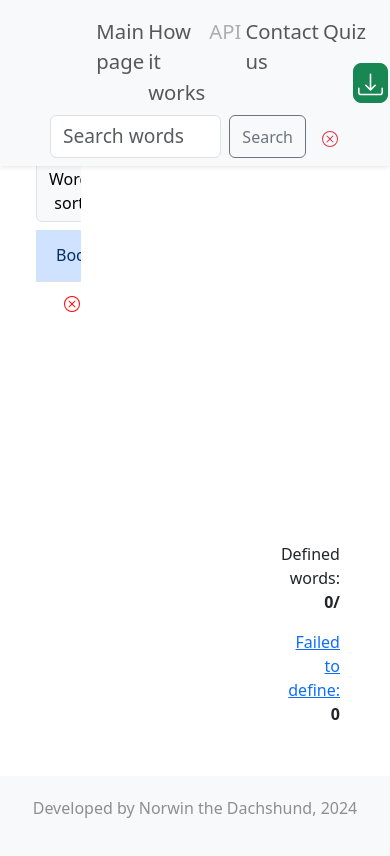
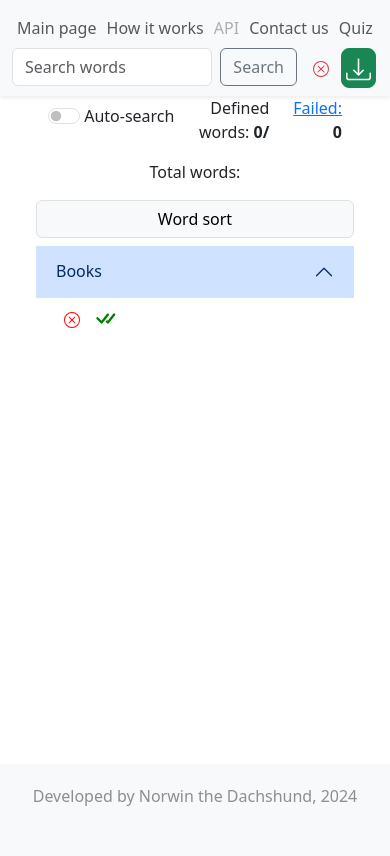
Before and after one commit to Tititun/vocbuilder, a Django app: template vocab/templates/vocab/data_table.html in a window 390 px wide. After the commit the page ends 806 px from the top, so only its background shows below. Run offline with Django 5.2, Linux system fonts and the light colour scheme; the template is opened without the code that fills it, so the values that code supplies are empty; parts of the project's set-up code (start-up, migrations or seed data) failed here and were passed over; some libraries are stand-ins or nearby versions.

Commit message:
mobile design improvement

```diff
--- a/vocab/static/vocab/css/vocab.css
+++ b/vocab/static/vocab/css/vocab.css
@@ -188,6 +188,10 @@
     transform: scale(1.25);
 }
 
+.first_col {
+    width: 17%
+}
+
 .mid_col {
     width: 72%
 }
@@ -218,10 +222,52 @@
 }
 
 @media (width <= 1000px) {
+
+        .col_main_first {
+        width: 0%;
+    }
+    .col_main_second {
+        width: 100%
+    }
+    .col_main_third {
+        padding-top: 20px;
+        width: 100%
+    }
+
+    .main_body {
+        flex-direction: column;
+    }
+
+    .first_col, .mid_col {
+        padding-top: 0 !important;
+        width: 100% !important;
+    }
+    .right_col {
+        width: 100% !important;
+    }
+    #tools {
+        flex-direction: row !important;
+        height: auto !important;
+        width: 100% !important;
+    }
+
+    .progress_counter {
+        margin-bottom: 0;
+        align-self: center;
+        margin-top: 0 !important;
+    }
+    .progress_counter:last-child {
+        margin-left: 1.5em;
+    }
+
     #quiz_modal .card {
         width: 100%;
         margin-bottom: 1.5rem;
     }
+    #quiz_modal .modal-body {
+        flex-direction: column;
+    }
+
     .word_card {
         width: 99%;
     }
@@ -229,60 +275,62 @@
         width: 65%
     }
     .right_col {
-        width: 16%
+        width: 16%;
+        order: 0 !important;
     }
     .hide_on_shrink {
         display: none;
     }
-    nav {
-        font-size: calc(1.05rem + .9vw)
+
+    .word_card_container {
+        flex-direction: column;
     }
-    nav ul {
-        width: 55%;
+
+    .progress_counter:last-child {
+        margin-bottom: 0;
     }
-    #search_field {
-        font-size: 1.2rem;
-    }
-    #search {
-        margin-left: 10px;
-    }
-    #dropzone-main {
-        width: 300px;
-        height: 300px;
-    }
+
+
     #example_image {
        width: 100px;
         height: 100px;
     }
-    .col_main_third {
-        width: 100%;
-        padding-left: 25%;
-        padding-right: 25%;
-        font-size: calc(1.0rem + .9vw)
+
+    .note_text {
+        width: 100% !important;
     }
-    #example_image_container p, .dz-button {
-        font-size: 1.8rem;
-    }
-    #search {
-        width: 300px;
-    }
-    .dz-button {
-        font-size: 1.8rem !important;
-        font-weight: 800 !important;
-    }
+
     #export_button {
         margin-right: 2px !important;
+        position: static !important;
     }
     #btn-back-to-top {
         bottom: 60px;
         left: 20px;
+        opacity: 50%;
     }
-    #tools {
-        height: 92vh !important;
+
+    .nav_container:first-child {
+        margin-top: 1em;
+    }
+
+    .nav_holder {
+        justify-content: normal !important;
+        flex-direction: column !important;
+        align-content: space-between;
     }
     .nav-item {
-        margin-left: 2px;
-        margin-right: 2px;
+        margin-left: 5px;
+        margin-right: 5px;
+    }
+    ul.navbar-nav {
+        width: 100%;
+    }
+    #search {
+        margin-left: 0;
+    }
+    #feedback_form {
+        width: 100% !important;
     }
 }
 
--- a/vocab/static/vocab/js/dropbox-main.js
+++ b/vocab/static/vocab/js/dropbox-main.js
@@ -16,12 +16,6 @@ Dropzone.options.dropzoneMain = {
    }
  };
 
-drag_example.addEventListener('dragend', e => {
-    let b = drag_target.getBoundingClientRect(); // boundaries
-    if (e.x >= b.left && e.x <= b.right && e.y >= b.top && e.y <= b.bottom) {
-        drag_target.requestSubmit();
-    }
-});
 
 //function send_db(db, example=false) {
 //    const csrftoken = Cookies.get('csrftoken');
--- a/vocab/templates/vocab/about.html
+++ b/vocab/templates/vocab/about.html
@@ -8,10 +8,10 @@ How it works
 {% block content %}
 
 <div class="container-fluid text-center d-flex">
-    <div class="col-3">
+    <div class="col-md-1 col-lg-3">
     </div>
 
-    <div class="col-6 pt-5 mt-5 d-flex flex-column align-items-center">
+    <div class="col-md-10 col-lg-6 pt-5 mt-5 d-flex flex-column align-items-center">
         <h3>Welcome to vocab cards!</h3>
         <p class="fst-italic w-50">Note: we are currently working only with English words.
             If you are interested in other languages, please send your suggestions <a href="{% url 'vocab:contact' %}">here</a>.</p>
@@ -68,7 +68,7 @@ How it works
 
     </div>
 
-    <div class="col-3">
+    <div class="col-md-1 col-lg-3">
     </div>
 </div>
 
--- a/vocab/templates/vocab/base.html
+++ b/vocab/templates/vocab/base.html
@@ -5,6 +5,7 @@
 <head>
     <meta charset="UTF-8">
     <meta name="description" content="Export your kindle vocabulary builder words. Generate word cards for learning. Export words as files." />
+    <meta name="viewport" content="width=device-width, initial-scale=1">
     <link rel="stylesheet" href="{% static 'vocab/css/bootstrap.min.css' %}">
     <link rel="stylesheet" href="{% static 'vocab/css/dropzone.min.css' %}" type="text/css" />
     <link rel="stylesheet" href="{% static 'vocab/css/vocab.css' %}">
@@ -27,7 +28,7 @@
 <div id="main_container" class="vh-100 d-flex flex-column">
 <div class="container-fluid">
     <nav class="shadow-sm navbar navbar-expand-lg navbar-light bg-light fixed-top">
-      <div class="container-fluid d-flex justify-content-center">
+      <div class="nav_holder container-fluid d-flex justify-content-center">
           <ul class="navbar-nav d-flex flex-row justify-content-evenly">
               {% if not is_main %}
               <li class="nav-item">
@@ -47,6 +48,7 @@
               {% endblock %}
           </ul>
           {% if not is_main and not hide_nav %}
+          <div class="nav_section d-flex">
           <form id="search">
               <div class="input_wrapper d-flex">
                   <input id="search_field" class="form-control me-2 flex-d" type="search" placeholder="Search words">
@@ -63,6 +65,7 @@
                 <svg xmlns="http://www.w3.org/2000/svg" width="25" height="25" fill="currentColor" class="bi bi-download" viewBox="0 0 16 16"><path d="M.5 9.9a.5.5 0 0 1 .5.5v2.5a1 1 0 0 0 1 1h12a1 1 0 0 0 1-1v-2.5a.5.5 0 0 1 1 0v2.5a2 2 0 0 1-2 2H2a2 2 0 0 1-2-2v-2.5a.5.5 0 0 1 .5-.5"/>  <path d="M7.646 11.854a.5.5 0 0 0 .708 0l3-3a.5.5 0 0 0-.708-.708L8.5 10.293V1.5a.5.5 0 0 0-1 0v8.793L5.354 8.146a.5.5 0 1 0-.708.708z"/></svg>
                 <span class="hide_on_shrink">Download</span>
             </button>
+          </div>
           {% endif %}
       </div>
     </nav>
--- a/vocab/templates/vocab/contact.html
+++ b/vocab/templates/vocab/contact.html
@@ -14,7 +14,7 @@ Feedback
     </div>
 
     <div class="col-md-10 col-lg-8 pt-5 d-flex flex-column align-items-center">
-      <form action="{% url 'vocab:contact' %}" class="w-50 mt-5" method="post" enctype="multipart/form-data">
+      <form id="feedback_form"  action="{% url 'vocab:contact' %}" class="w-50 mt-5" method="post" enctype="multipart/form-data">
             {% csrf_token %}
 
       <h4>Send your feedback</h4>
--- a/vocab/templates/vocab/data_table.html
+++ b/vocab/templates/vocab/data_table.html
@@ -13,13 +13,15 @@ Vocabulary Words
 {% endblock %}
 
 {% block content %}
-<div class="container-fluid d-flex">
-    <div class="col-2 pt-5 nav_column">
+<div class="main_body container-fluid d-flex">
+
+    <div class="first_col order-1 pt-5 nav_column">
+
         <div class="d-flex align-items-center flex-column buttons_holder">
             <div class="container-fluid d-flex flex-column align-items-start nav_container">
                 <p class="align-self-center">Total words: <span id="word_count_holder"></span></p>
                 <button id="word_sort" type="button" data-order="ascending" class="btn btn-light panel_button border">Word sort</button>
-                <div class="accordion accordion-flush pb-5">
+                <div class="accordion accordion-flush pb-lg-5 pb-md-1">
                     <div class="accordion-item">
                         <h2 class="accordion-header" id="book_list_acc">
                           <button class="accordion-button" type="button" data-bs-toggle="collapse" data-bs-target="#book_list_acc_panel">
@@ -52,18 +54,22 @@ Vocabulary Words
                 </div>
         </div>
     </div>
-    <div class="col-8 mid_col pt-5 container-fluid d-flex flex-column">
+
+    <div class="mid_col order-2 pt-5 container-fluid d-flex flex-column">
         <div id="root"></div>
     </div>
-    <div class="col-2 right_col container-fluid flex-column d-flex">
+
+    <div class="right_col order-3 container-fluid flex-column d-flex">
         <div id="tools" class="container-fluid flex-column d-flex sticky-top align-items-end vh-100">
 
-            <div class="form-switch">
+            <div id="switch_container">
+              <div class="form-switch">
               <input class="form-check-input" type="checkbox" role="switch" id="auto_search">
               <label for="auto_search" class="text-nowrap">Auto-search</label>
             </div>
             <div>
                <p id="loading_message"></p>
+            </div>
             </div>
             <p class="progress_counter mt-auto text-end">Defined words: <strong><span id="defined_words_count">0</span>/<span id="words_count"></span></strong></p>
             <p class="progress_counter text-end">
@@ -71,7 +77,7 @@ Vocabulary Words
                  data-bs-container="body" data-bs-toggle="popover" data-bs-placement="left" data-bs-content="Failed"
                  id="failed_popover"
                 >
-                    Failed to define:
+                    Failed:
                 </span>
                 <strong><span id="failed_words_count">0</span></strong></span>
             </p>
--- a/vocab/templates/vocab/main.html
+++ b/vocab/templates/vocab/main.html
@@ -14,7 +14,7 @@ Kindle Vocab
     </div>
 
     <div class="pt-5 col_main_second d-flex flex-column align-items-center">
-        <h2 id="main_header" class="text-center">Drag your vocab.db here:</h2>
+        <h2 id="main_header mt-md-0" class="text-center">Drag your vocab.db here:</h2>
         <form action="{% url 'vocab:index' %}" class="dropzone shadow w-50" id="dropzone-main" method="post" enctype="multipart/form-data">
             {% csrf_token %}
         </form>
@@ -27,7 +27,7 @@ Kindle Vocab
                       <path fill-rule="evenodd" d="M8 15a.5.5 0 0 0 .5-.5V2.707l3.146 3.147a.5.5 0 0 0 .708-.708l-4-4a.5.5 0 0 0-.708 0l-4 4a.5.5 0 1 0 .708.708L7.5 2.707V14.5a.5.5 0 0 0 .5.5"/>
                     </svg> example database.</p>
             </div>
-            <p class="fst-italic w-50">We are currently working only with English words.
+            <p class="note_text fst-italic w-50">We are currently working only with English words.
             If you are interested in other languages, please send your suggestions <a href="{% url 'vocab:contact' %}">here</a>.</p>
 
         </div>
```
Also changed, not shown: vocab/static/vocab/js/data_table.js (+10 -0 lines).
